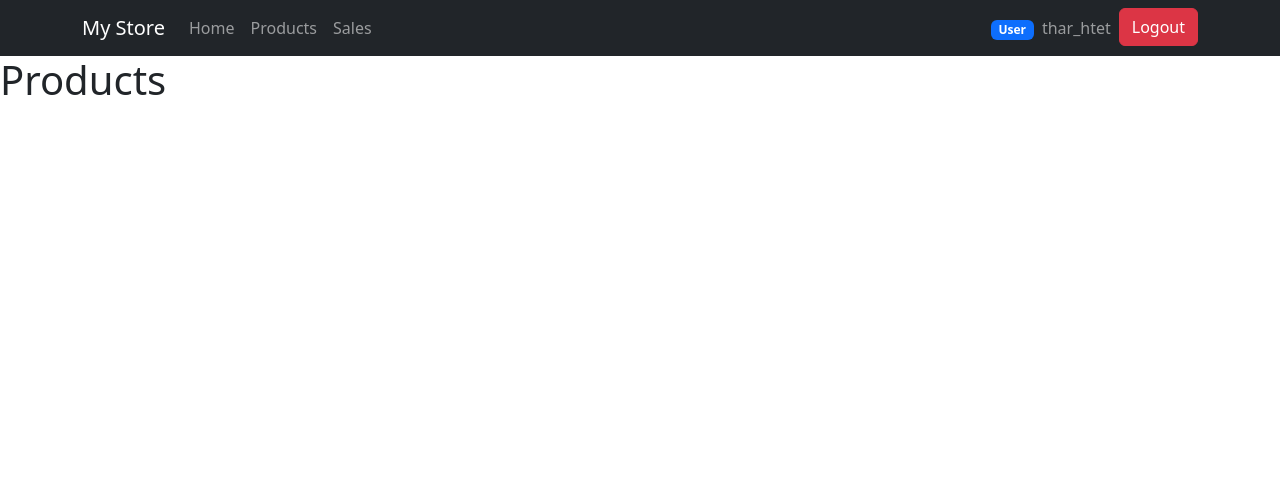
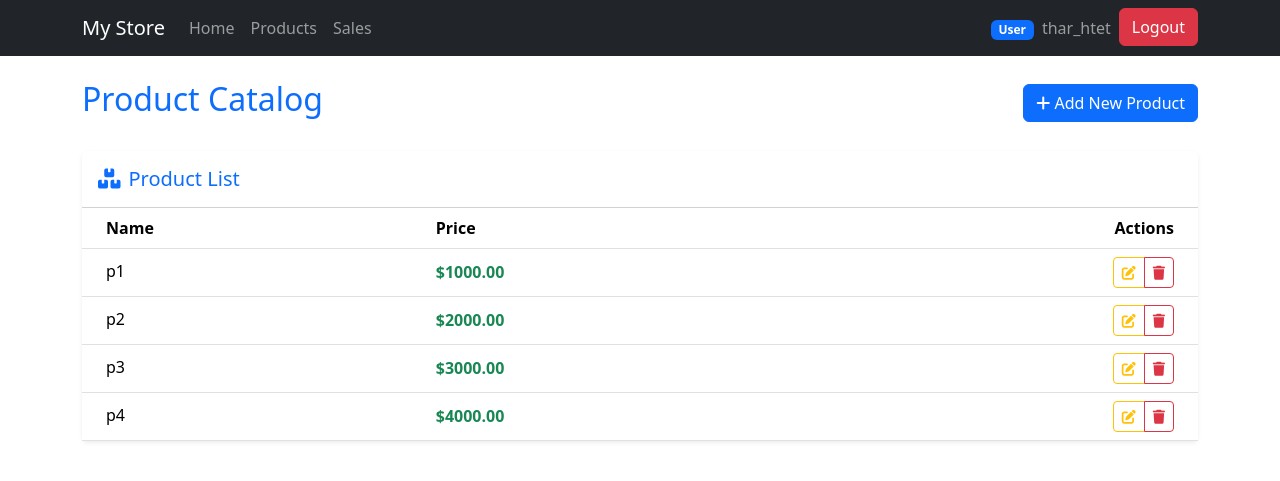
Before and after one commit to TharHtet236401/django-groups, a Django app: page /products/ in a window 1280 px wide. Shown: the top 481 px of the page. Run offline with Django 5.2, Linux system fonts and the light colour scheme; a user stored in the database is signed in; data comes from the database, SQL or seed files in the repository; both versions use the stored data as it was after the commit.

Commit message:
Enhance product catalog page layout and functionality with improved styling, alert messages, and product actions.

```diff
--- a/core/templates/core/products.html
+++ b/core/templates/core/products.html
@@ -1,5 +1,77 @@
 {% extends 'core/main.html' %}
 
 {% block content %}
-<h1>Products</h1>
+<div class="container mt-4">
+    <div class="d-flex justify-content-between align-items-center mb-4">
+        <h1 class="h2 text-primary">Product Catalog</h1>
+        <a href="#" class="btn btn-primary">
+            <i class="fas fa-plus"></i> Add New Product
+        </a>
+    </div>
+
+    {% if messages %}
+    <div class="messages mb-4">
+        {% for message in messages %}
+        <div class="alert alert-{{ message.tags }} alert-dismissible fade show" role="alert">
+            {{ message }}
+            <button type="button" class="btn-close" data-bs-dismiss="alert" aria-label="Close"></button>
+        </div>
+        {% endfor %}
+    </div>
+    {% endif %}
+
+    <div class="card shadow-sm border-0">
+        <div class="card-header bg-white py-3">
+            <h5 class="card-title mb-0 text-primary">
+                <i class="fas fa-boxes me-2"></i>Product List
+            </h5>
+        </div>
+        <div class="card-body p-0">
+            <div class="table-responsive">
+                <table class="table table-hover align-middle mb-0">
+                    <thead class="bg-light">
+                        <tr>
+                            <th class="ps-4">Name</th>
+                            <th>Price</th>
+                            <th class="text-end pe-4">Actions</th>
+                        </tr>
+                    </thead>
+                    <tbody>
+                        {% for product in products %}
+                        <tr>
+                            <td class="ps-4">
+                                <h6 class="mb-0">{{ product.name }}</h6>
+                            </td>
+                            <td>
+                                <span class="fw-bold text-success">${{ product.price|floatformat:2 }}</span>
+                            </td>
+                            <td class="text-end pe-4">
+                                <div class="btn-group">
+                                    <a href="#" class="btn btn-sm btn-outline-warning" title="Edit">
+                                        <i class="fas fa-edit"></i>
+                                    </a>
+                                    <a href="#" class="btn btn-sm btn-outline-danger" title="Delete"
+                                       onclick="return confirm('Are you sure you want to delete this product?')">
+                                        <i class="fas fa-trash"></i>
+                                    </a>
+                                </div>
+                            </td>
+                        </tr>
+                        {% empty %}
+                        <tr>
+                            <td colspan="3" class="text-center py-5">
+                                <div class="text-muted">
+                                    <i class="fas fa-box-open fa-3x mb-3"></i>
+                                    <p class="mb-0 fs-5">No products found</p>
+                                    <small class="text-muted">Start by adding your first product</small>
+                                </div>
+                            </td>
+                        </tr>
+                        {% endfor %}
+                    </tbody>
+                </table>
+            </div>
+        </div>
+    </div>
+</div>
 {% endblock %}
```
Also changed, not shown: db.sqlite3.
